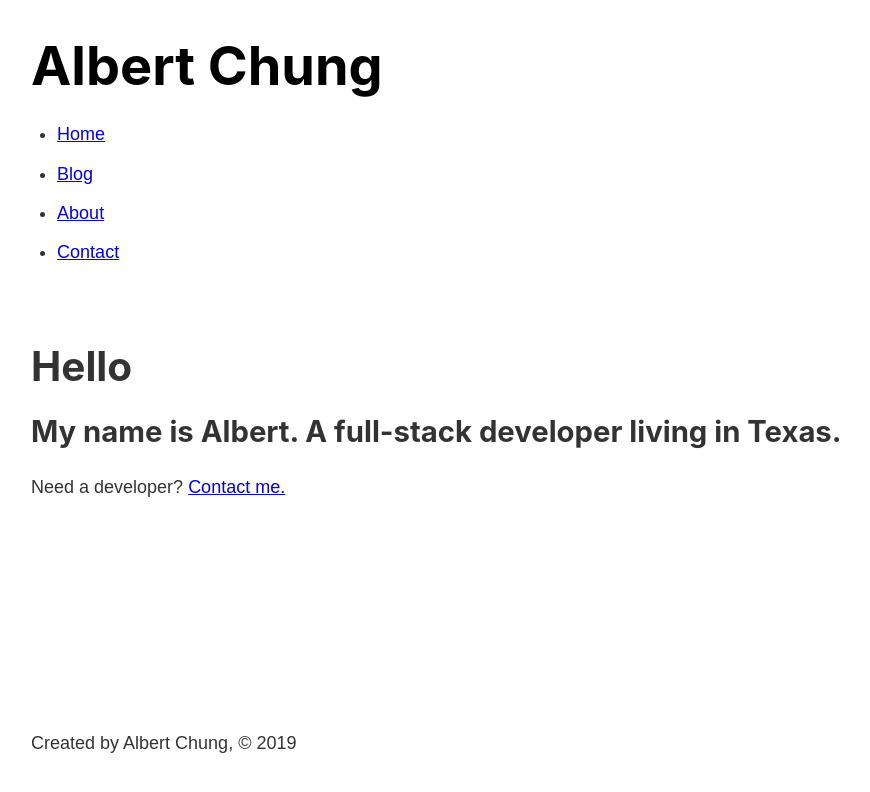
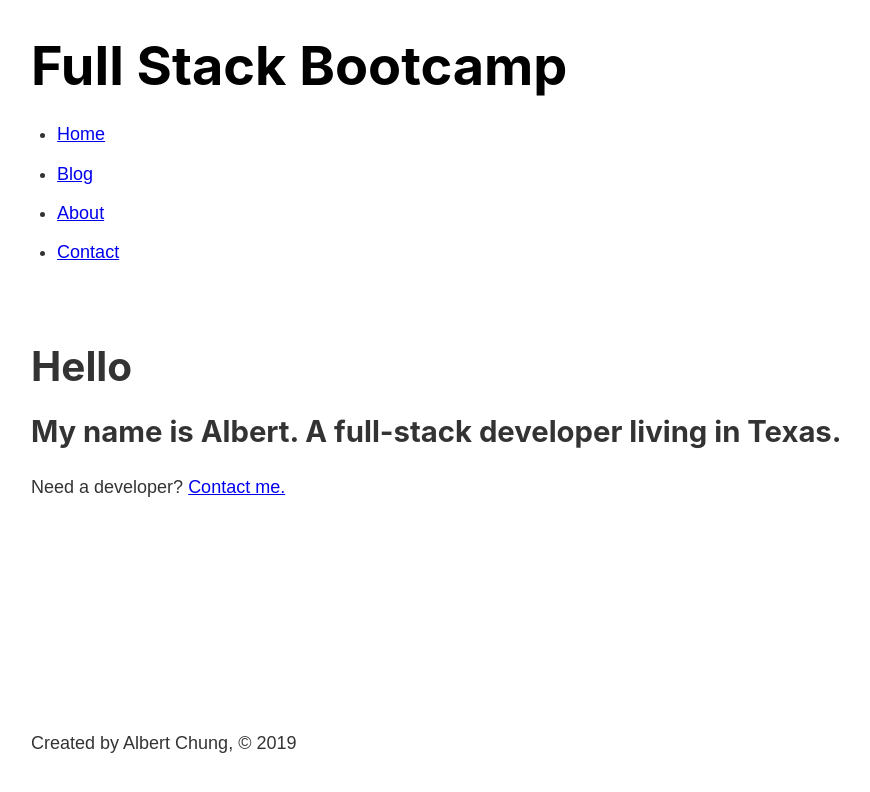
Before and after one commit to chung972/my-blog, a Gatsby site: page / in a window 1280 px wide. Shown: the whole page, without its empty margins (127-997 px from the left). Built offline with nearby package versions, Linux system fonts and the light colour scheme; Gatsby itself is replaced by a stand-in of ours.

Commit message:
imports graphql and useStaticQuery; queries for title metadata

```diff
--- a/src/components/header.js
+++ b/src/components/header.js
@@ -1,5 +1,5 @@
 import React from "react";
-import { Link } from "gatsby";
+import { Link, graphql, useStaticQuery } from "gatsby";
 import headerStyles from "./header.module.scss"
 // NOTE: just because you're IMPORTing a style sheet in a PARTICULAR component,
 // that DOES NOT mean that those styles are SCOPED to that component
@@ -12,11 +12,24 @@ import headerStyles from "./header.module.scss"
 // LOCALLY SCOPED, which means that we'll have to MANUALLY import and use them
 
 const Header = () => {
+
+    // the notation below (graphql``) is called a TAGGED TEMPLATE LITERAL;
+    // read more here: https://wesbos.com/tagged-template-literals/
+    const data = useStaticQuery(graphql`
+        query {
+            site {
+                siteMetadata {
+                    title
+                }
+            }
+        }
+    `)
+
     return (
         <header className={headerStyles.header}>
             <h1>
                 <Link className={headerStyles.title} to="/">
-                    Albert Chung
+                    {data.site.siteMetadata.title}
                 </Link>
             </h1>
             <nav>
```
